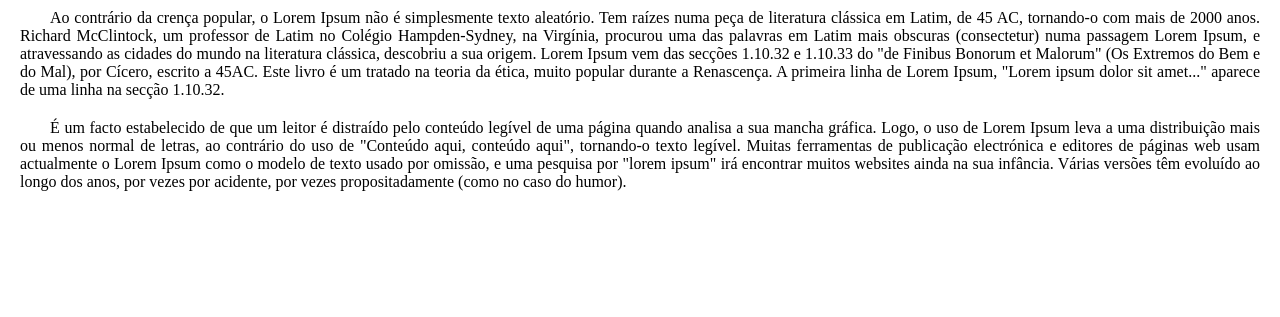
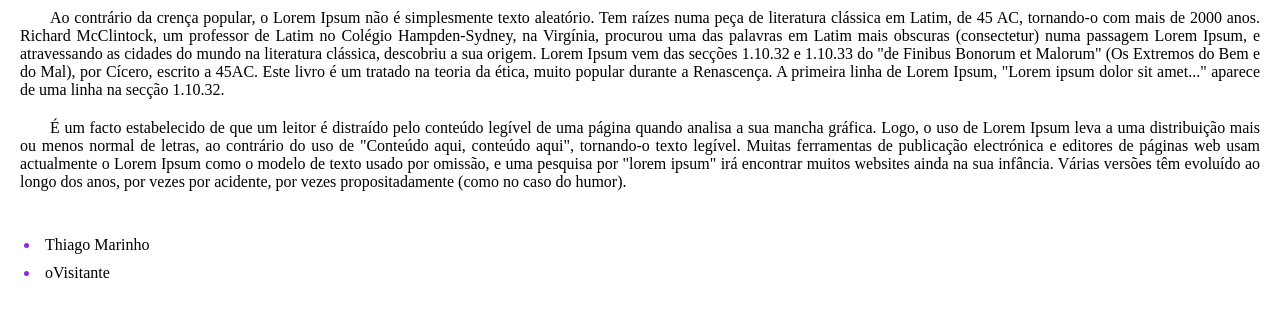
Before and after one commit to drmarinho/atividadeversionamento, a plain HTML site: page index.html in a window 1280 px wide. Shown: the part 135-452 px from the top of the page. Drawn offline with Linux system fonts and the light colour scheme.

Commit message:
Finalização da Pagina

```diff
--- a/index.html
+++ b/index.html
@@ -11,5 +11,9 @@
     <h2>Atividade Versionamento</h2>
     <p>Ao contrário da crença popular, o Lorem Ipsum não é simplesmente texto aleatório. Tem raízes numa peça de literatura clássica em Latim, de 45 AC, tornando-o com mais de 2000 anos. Richard McClintock, um professor de Latim no Colégio Hampden-Sydney, na Virgínia, procurou uma das palavras em Latim mais obscuras (consectetur) numa passagem Lorem Ipsum, e atravessando as cidades do mundo na literatura clássica, descobriu a sua origem. Lorem Ipsum vem das secções 1.10.32 e 1.10.33 do "de Finibus Bonorum et Malorum" (Os Extremos do Bem e do Mal), por Cícero, escrito a 45AC. Este livro é um tratado na teoria da ética, muito popular durante a Renascença. A primeira linha de Lorem Ipsum, "Lorem ipsum dolor sit amet..." aparece de uma linha na secção 1.10.32.</p>
     <p>É um facto estabelecido de que um leitor é distraído pelo conteúdo legível de uma página quando analisa a sua mancha gráfica. Logo, o uso de Lorem Ipsum leva a uma distribuição mais ou menos normal de letras, ao contrário do uso de "Conteúdo aqui, conteúdo aqui", tornando-o texto legível. Muitas ferramentas de publicação electrónica e editores de páginas web usam actualmente o Lorem Ipsum como o modelo de texto usado por omissão, e uma pesquisa por "lorem ipsum" irá encontrar muitos websites ainda na sua infância. Várias versões têm evoluído ao longo dos anos, por vezes por acidente, por vezes propositadamente (como no caso do humor).</p>
+    <ul>
+        <li><a href="thiagoMarinho.html">Thiago Marinho</a></li>
+        <li><a href="oVisitante.html">oVisitante</a></li>
+    </ul>
 </body>
 </html>
--- a/style.css
+++ b/style.css
@@ -24,3 +24,13 @@ span{
     text-transform: uppercase;
     font-weight: bold;
 }
+ul{
+    margin: 40px;
+}
+li{
+    padding: 5px;
+    color: blueviolet;
+}
+a{
+    text-decoration: none;
+    color: black;
```
